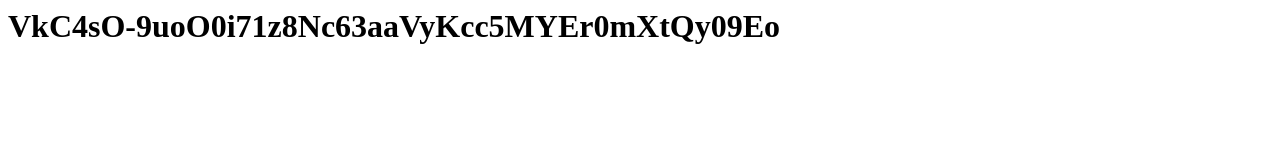
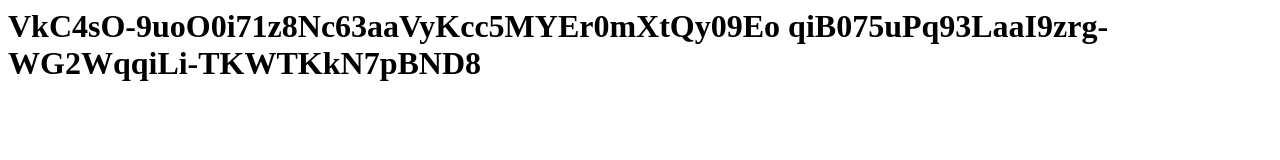
Before and after one commit to Faycel-Arab/github-travis-firebase-tut-, a website: page public/index.html in a window 1280 px wide. Drawn offline with Linux system fonts and the light colour scheme.

Commit message:
travis edit

```diff
--- a/public/index.html
+++ b/public/index.html
@@ -5,6 +5,7 @@
     <body>
         <h1>
             VkC4sO-9uoO0i71z8Nc63aaVyKcc5MYEr0mXtQy09Eo
+            qiB075uPq93LaaI9zrg-WG2WqqiLi-TKWTKkN7pBND8
         </h1>
 
         <script src="https://www.gstatic.com/firebasejs/5.0.4/firebase.js"></script>
```
